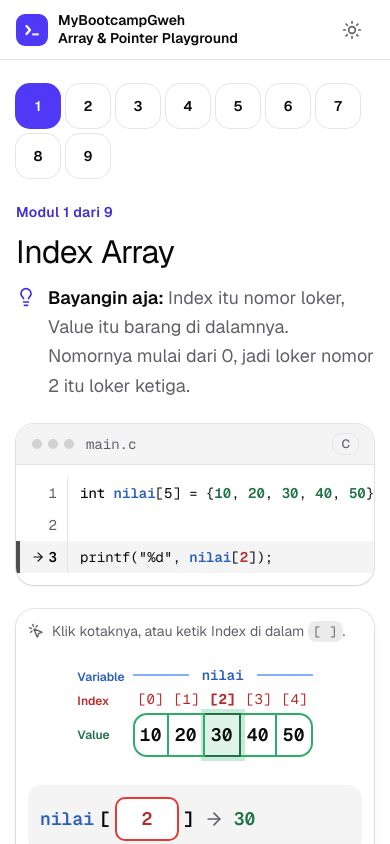
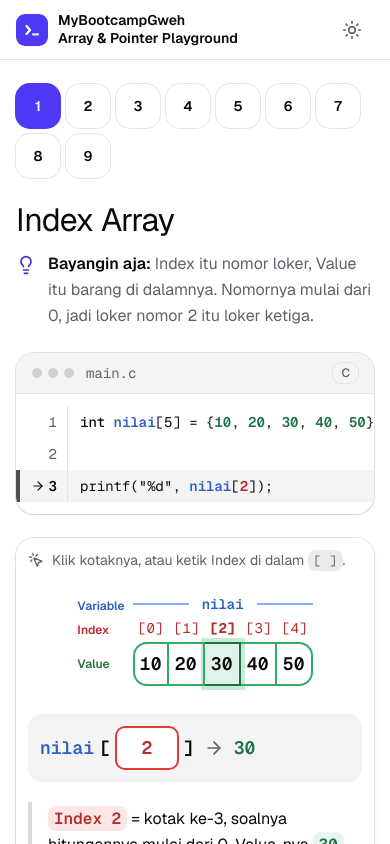
Before and after one commit to MyBootcampGweh/array-and-pointer-playground, a Next.js app: page /modul/1 in a window 390 px wide. Shown: the top 844 px of the page. Built offline with nearby package versions, Linux system fonts and the light colour scheme.

Commit message:
refactor(module-frame): drop the repeated module label

```diff
--- a/src/components/module-frame.tsx
+++ b/src/components/module-frame.tsx
@@ -55,13 +55,10 @@ export function ModuleFrame({ number, analogy, children }: ModuleFrameProps) {
       </nav>
 
       <header className="flex max-w-3xl flex-col gap-3">
-        <p className="text-sm font-semibold tracking-wide text-accent-foreground">
-          Modul {number} dari {MODULES.length}
-        </p>
         <h1 className="text-display-sm text-balance sm:text-display-md">
           {title}
         </h1>
-        <p className="flex gap-3 text-lg leading-relaxed text-muted-foreground">
+        <p className="flex gap-3 text-base leading-relaxed text-muted-foreground sm:text-lg">
           <Lightbulb
             aria-hidden="true"
             className="mt-1 size-5 shrink-0 text-accent-foreground"
```
